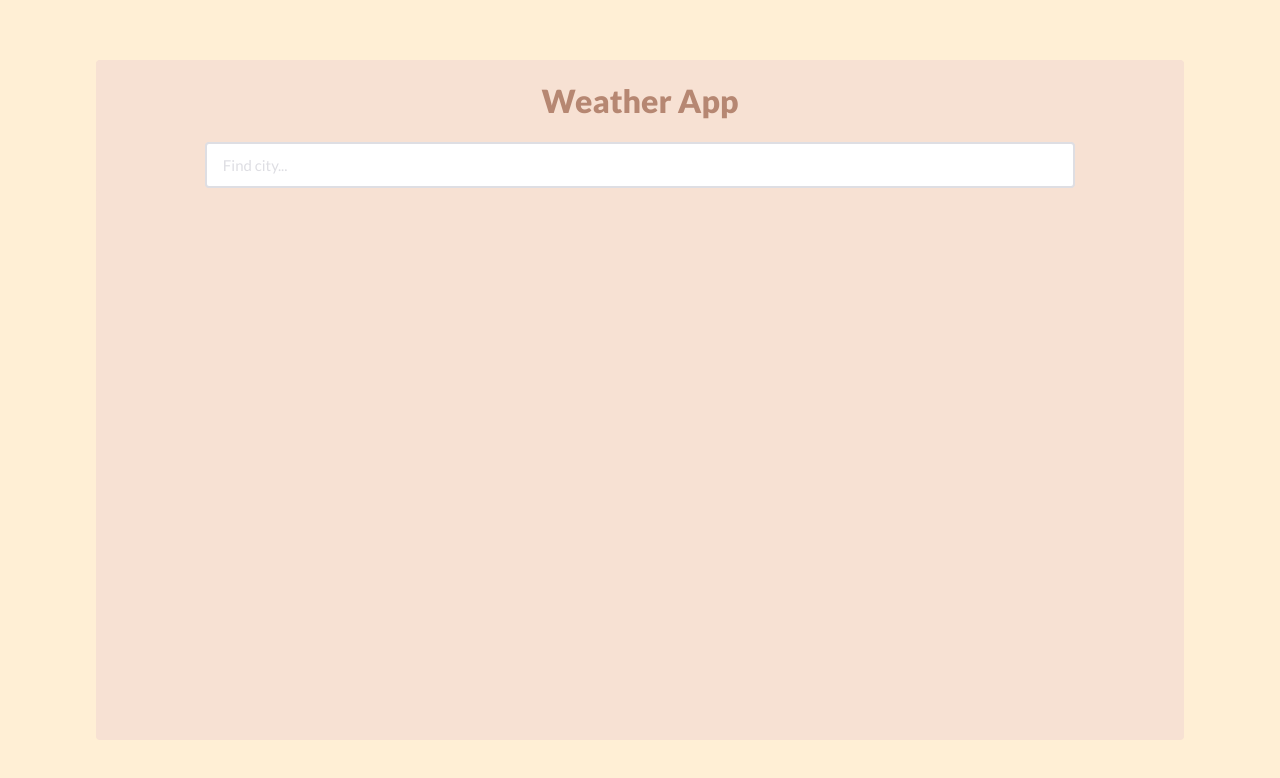
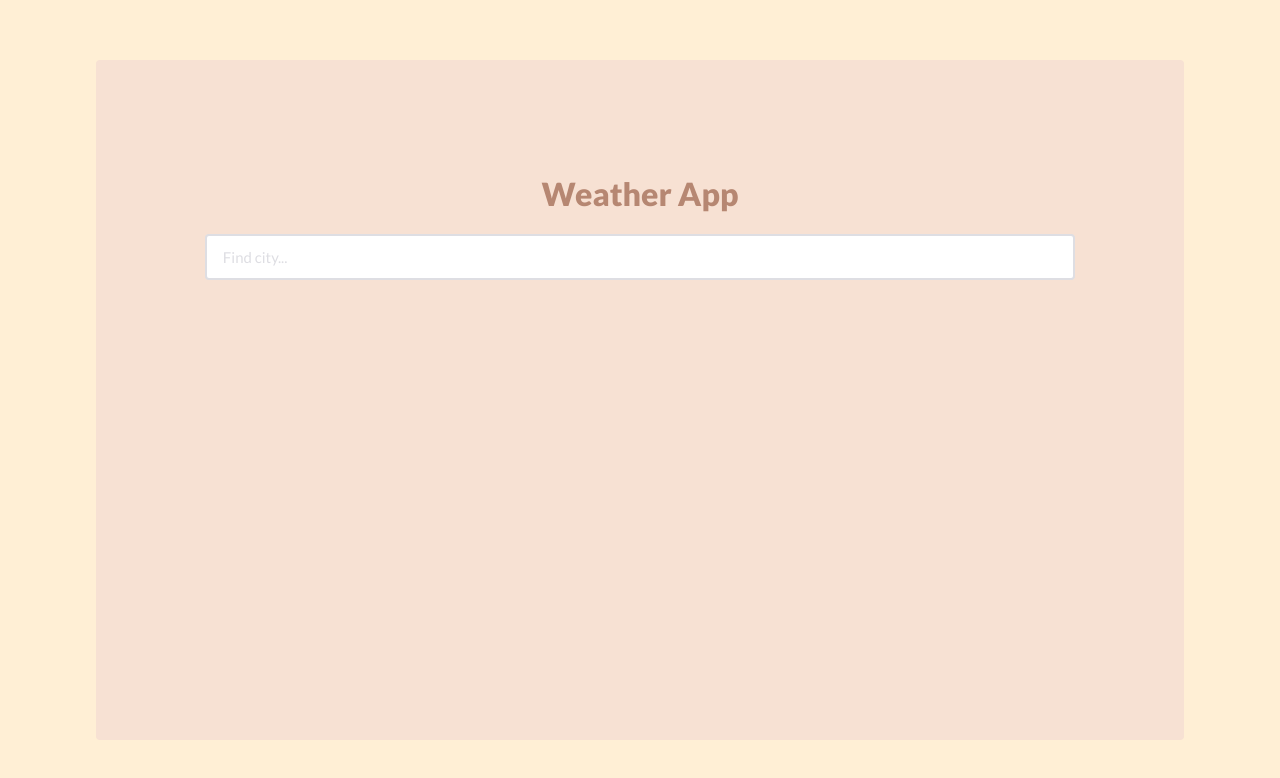
Before and after one commit to birdieduckie/weather, a React (Create React App) app: page / in a window 1280 px wide. Shown: the top 778 px of the page. Built offline with nearby package versions, Linux system fonts and the light colour scheme.

Commit message:
pos sticky removed, correct scroll added

```diff
--- a/src/screens/Main/components/Search/Search.js
+++ b/src/screens/Main/components/Search/Search.js
@@ -15,7 +15,7 @@ import {
 
 import { getWeatherRequest } from '../../../../store/weather/weather.actions'
 
-import { Container, Heading } from './styled'
+import { Container, List } from './styled'
 
 export const Search = () => {
   const dispatch = useDispatch()
@@ -48,10 +48,9 @@ export const Search = () => {
 
   return (
     <Container>
-      <Heading>
       <h1> Weather App</h1>
       <Input placeholder='Find city...' onChange={handleSetInputValue} />
-      </Heading>
+      <List>
         {cities.map(({ name, geo }) => (
           <Button
             key={`${geo.lat} / ${geo.lng}`}
@@ -60,6 +59,7 @@ export const Search = () => {
             {name} - {geo.lat}/{geo.lng}
           </Button>
         ))}
+      </List>
     </Container>
   )
 }
--- a/src/screens/Main/components/Search/styled.js
+++ b/src/screens/Main/components/Search/styled.js
@@ -3,19 +3,17 @@ import styled from 'styled-components'
 export const Container = styled.div`
   display: flex;
   width: 100%;
+  height: 100%;
   flex-direction: column;
   justify-content: center;
   align-items: center;
   font-family: 'Lato', sans-serif;
 `
-export const Heading = styled.div`
+export const List = styled.div`
   display: flex;
   flex-direction: column;
   align-items: center;
   width: 100%;
-  padding: 0 0 5px 0;
-  border-radius: 4px;
-  background: #f7e1d3;
-  position: sticky;
-  top: 0;
+  height: 54%;
+  overflow: scroll;
 `
--- a/src/screens/Main/styled.js
+++ b/src/screens/Main/styled.js
@@ -11,5 +11,5 @@ export const Container = styled.div`
   color: #b68772;
   font-family: 'Lato', sans-serif;
   border-radius: 4px;
-  overflow: scroll;
+
 `
--- a/src/shared/Button/styled.js
+++ b/src/shared/Button/styled.js
@@ -5,7 +5,7 @@ export const StyledButton = styled.button`
   padding: 12px 16px;
   border: 0;
   border-radius: 4px;
-  margin: 0 0 5px 0;
+  margin: 5px 0 0 0;
   color: #303030;
   font-family: 'Lato', sans-serif;
   font-size: 15px;
```
Lines whose indentation alone changed are shown as unchanged.
